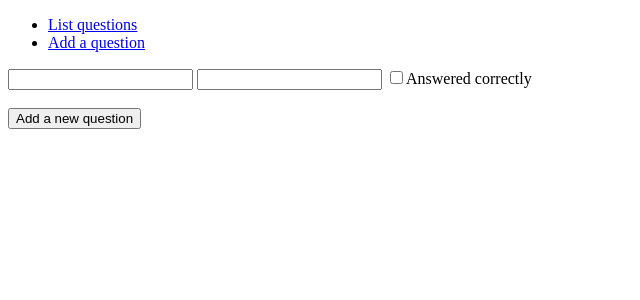
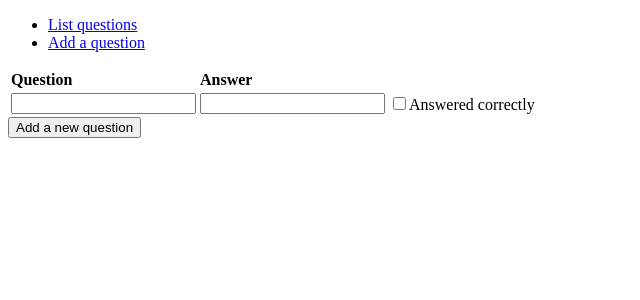
Before and after one commit to lauripalonen/tietovisatietokanta, a Flask app: page /questions/new/ in a window 1280 px wide. Shown: the top 300 px of the page, without its empty margins (0-640 px from the left). Run offline with Flask 2, Linux system fonts and the light colour scheme.

Commit message:
add column headers

```diff
--- a/application/templates/questions/new.html
+++ b/application/templates/questions/new.html
@@ -2,10 +2,27 @@
 
 {% block body %}
 <form method="POST" action="{{ url_for('questions_create') }}">
-  <input type="text" name="question"/>
-  <input type="text" name="answer"/>
-  <input type="checkbox" name="answeredCorrectly">Answered correctly
-  <br><br>
+  <table>
+    <tr>
+      <td>
+        <strong>Question</strong>
+      </td>
+      <td>
+        <strong>Answer</strong>
+      </td>
+    </tr>
+    <tr>
+      <td>
+        <input type="text" name="question"/>
+      </td>
+      <td>
+        <input type="text" name="answer"/>
+      </td>
+      <td>
+        <input type="checkbox" name="answeredCorrectly">Answered correctly
+      </td>
+    </tr>
+  </table>
   <input type="submit" value="Add a new question"/>
 </form>
 {% endblock %}
```
